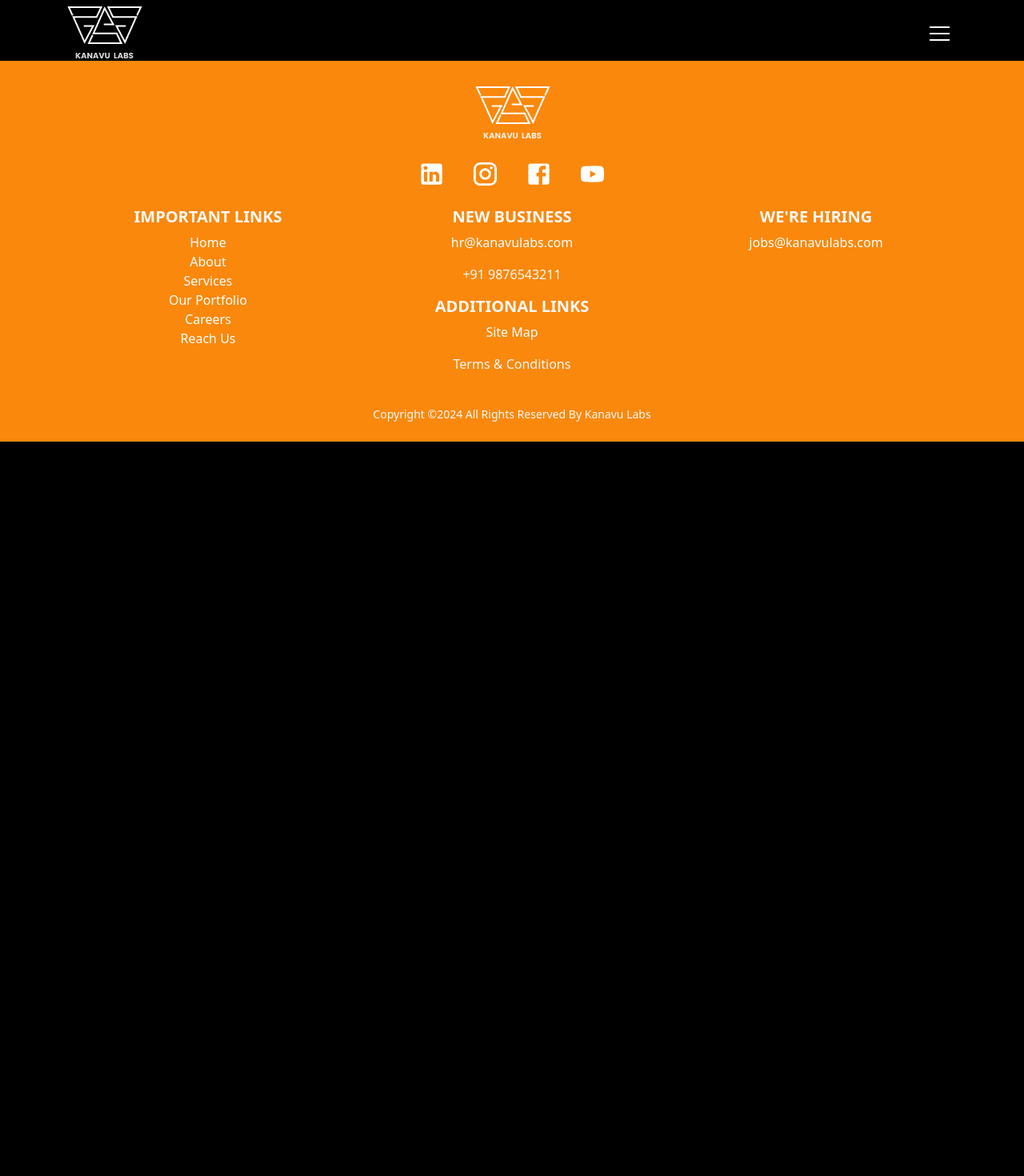
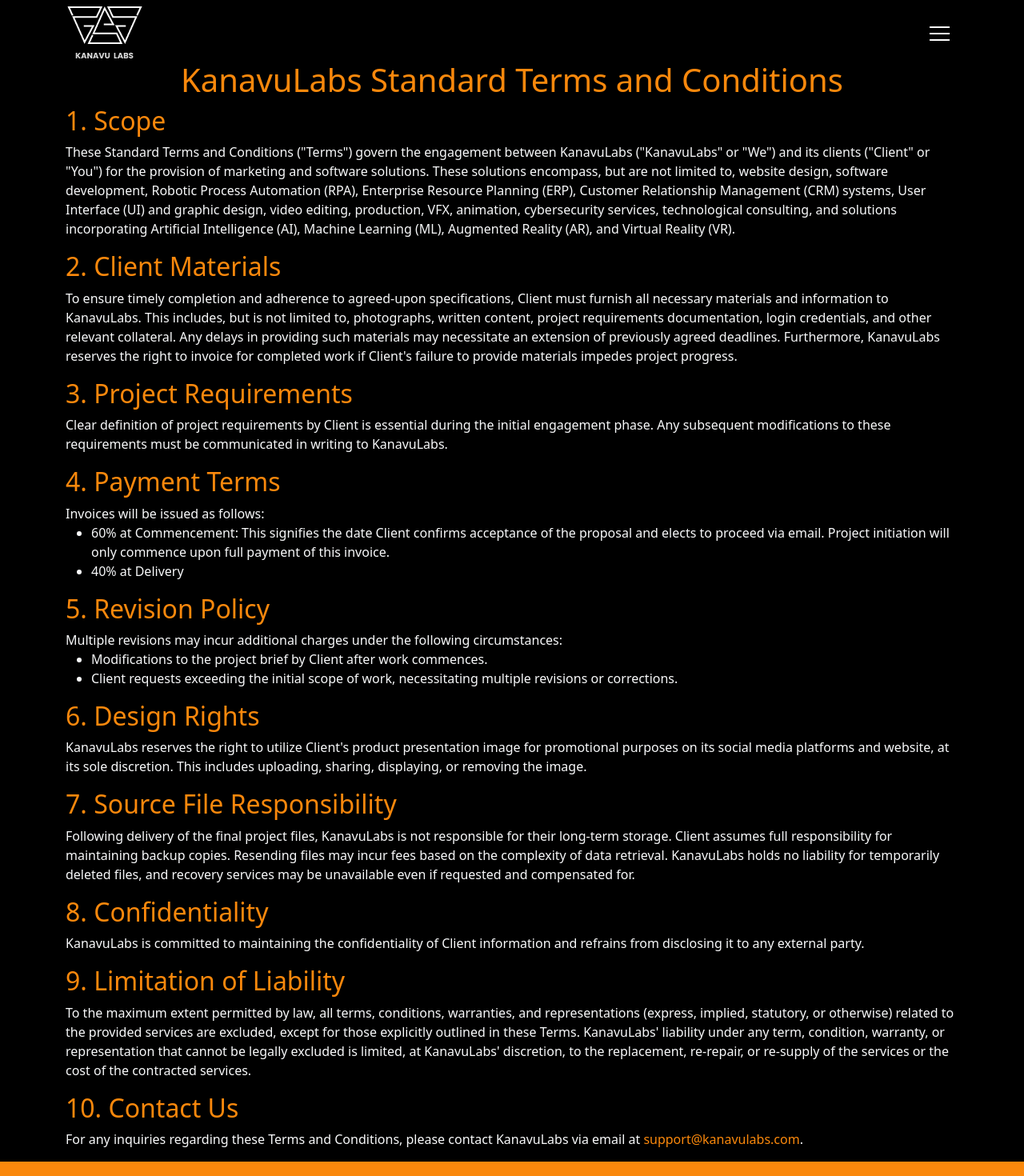
Before and after one commit to RajkumarMM/Marketing, a React (Vite) app: page /terms-and-conditions in a window 1280 px wide. Shown: the top 1470 px of the page at 80% size. Before the commit the page ends 800 px from the top, so only its background shows below. Built offline with nearby package versions, Linux system fonts and the light colour scheme.

Commit message:
terms and conditions

```diff
--- a/src/AboutUs.jsx
+++ b/src/AboutUs.jsx
@@ -1,6 +1,7 @@
 import React from 'react'
 import AbImage from '../src/assets/aboutUsImage.png';
-import Scroll from './components/Scroll';
+import ScrollToTop from './components/ScrollToTop';
+
 
 function AboutUs() {
   return (
@@ -29,7 +30,7 @@
   </div>
 </div>
 </div>
-<Scroll />
+<ScrollToTop />
 </div>
   )
 }
--- a/src/App.jsx
+++ b/src/App.jsx
@@ -5,6 +5,7 @@
 import AboutUs from "./AboutUs";
 import Footer from './components/Footer';
 import ContactUs from "./ContactUs";
+import TermsAndConditions from "./TermsAndConditions";
 
 
 function App() {
@@ -16,6 +17,7 @@
       <Route path="/" element={<Home />} />
       <Route path="/about" element={<AboutUs />} />
       <Route path="/contact-us" element={<ContactUs />} />
+      <Route path="/terms-and-conditions" element={<TermsAndConditions />} />
     </Routes>
     <Footer />
   </Router>
--- a/src/ContactUs.jsx
+++ b/src/ContactUs.jsx
@@ -1,5 +1,6 @@
 import React, { useState } from 'react';
-import Scroll from './components/Scroll';
+import ScrollToTop from './components/ScrollToTop';
+
 
 function ContactUs() {
   const [query, setQuery] = useState('');
@@ -25,8 +26,8 @@
         <div className="col-md-5 my-4 p-4 rounded" style={{ border: "1px solid #fa880c", backgroundColor: '#1a1a1a' }}>
           <h3 style={{ color: "#fa880c" }}>Chat with Us</h3>
           <p className='fs-5 fw-semibold'>We are available to chat with you anytime. Click below to start a conversation with our support team.</p>
-          <a href="mailto:example@example.com" className="btn btn-outline-light" target="_blank" rel="noopener noreferrer">
-            Start Chat
+          <a href="mailto:support@kanavulabs.com?cc=magudeeswarn.chandrasekaran@kanavulabs.com&amp;subject=KanavuLabs%20Website%20Enquiry" className="btn btn-outline-light" target="_blank">
+            Mail Us
           </a>
         </div>
 
@@ -35,7 +36,7 @@
           <h3 style={{ color: "#fa880c" }}>Call Us</h3>
           <span className='fs-5 fw-semibold me-2'>Reach us directly at:</span>
           <p className='mt-2' style={{ color: "#fa880c" }}>Available from 9:00 AM to 6:00 PM, Monday to Friday.</p>
-          <a href="tel:+919876543210" className='btn btn-outline-light'> Call Us</a>
+          <a href="tel:+919629824568" className='btn btn-outline-light'> Call Us</a>
         </div>
       </div>
 
@@ -105,7 +106,7 @@
         )}
       </div>
     </div>
-    <Scroll />
+    <ScrollToTop />
     </>
   );
 }
--- /dev/null
+++ b/src/TermsAndConditions.jsx
@@ -0,0 +1,73 @@
+import React from 'react';
+import ScrollToTop from './components/ScrollToTop';
+
+function TermsAndConditions() {
+  return (
+    <>
+    <div className="container text-light">
+      <h1 className="text-center" style={{ color: '#fa880c' }}>KanavuLabs Standard Terms and Conditions</h1>
+
+      <h2 style={{ color: '#fa880c' }}>1. Scope</h2>
+      <p>
+        These Standard Terms and Conditions ("Terms") govern the engagement between KanavuLabs ("KanavuLabs" or "We") and its clients ("Client" or "You") for the provision of marketing and software solutions. These solutions encompass, but are not limited to, website design, software development, Robotic Process Automation (RPA), Enterprise Resource Planning (ERP), Customer Relationship Management (CRM) systems, User Interface (UI) and graphic design, video editing, production, VFX, animation, cybersecurity services, technological consulting, and solutions incorporating Artificial Intelligence (AI), Machine Learning (ML), Augmented Reality (AR), and Virtual Reality (VR).
+      </p>
+
+      <h2 style={{ color: '#fa880c' }}>2. Client Materials</h2>
+      <p>
+        To ensure timely completion and adherence to agreed-upon specifications, Client must furnish all necessary materials and information to KanavuLabs. This includes, but is not limited to, photographs, written content, project requirements documentation, login credentials, and other relevant collateral. Any delays in providing such materials may necessitate an extension of previously agreed deadlines. Furthermore, KanavuLabs reserves the right to invoice for completed work if Client's failure to provide materials impedes project progress.
+      </p>
+
+      <h2 style={{ color: '#fa880c' }}>3. Project Requirements</h2>
+      <p>
+        Clear definition of project requirements by Client is essential during the initial engagement phase. Any subsequent modifications to these requirements must be communicated in writing to KanavuLabs.
+      </p>
+
+      <h2 style={{ color: '#fa880c' }}>4. Payment Terms</h2>
+      <p>
+        Invoices will be issued as follows:
+        <ul>
+          <li>60% at Commencement: This signifies the date Client confirms acceptance of the proposal and elects to proceed via email. Project initiation will only commence upon full payment of this invoice.</li>
+          <li>40% at Delivery</li>
+        </ul>
+      </p>
+
+      <h2 style={{ color: '#fa880c' }}>5. Revision Policy</h2>
+      <p>
+        Multiple revisions may incur additional charges under the following circumstances:
+        <ul>
+          <li>Modifications to the project brief by Client after work commences.</li>
+          <li>Client requests exceeding the initial scope of work, necessitating multiple revisions or corrections.</li>
+        </ul>
+      </p>
+
+      <h2 style={{ color: '#fa880c' }}>6. Design Rights</h2>
+      <p>
+        KanavuLabs reserves the right to utilize Client's product presentation image for promotional purposes on its social media platforms and website, at its sole discretion. This includes uploading, sharing, displaying, or removing the image.
+      </p>
+
+      <h2 style={{ color: '#fa880c' }}>7. Source File Responsibility</h2>
+      <p>
+        Following delivery of the final project files, KanavuLabs is not responsible for their long-term storage. Client assumes full responsibility for maintaining backup copies. Resending files may incur fees based on the complexity of data retrieval. KanavuLabs holds no liability for temporarily deleted files, and recovery services may be unavailable even if requested and compensated for.
+      </p>
+
+      <h2 style={{ color: '#fa880c' }}>8. Confidentiality</h2>
+      <p>
+        KanavuLabs is committed to maintaining the confidentiality of Client information and refrains from disclosing it to any external party.
+      </p>
+
+      <h2 style={{ color: '#fa880c' }}>9. Limitation of Liability</h2>
+      <p>
+        To the maximum extent permitted by law, all terms, conditions, warranties, and representations (express, implied, statutory, or otherwise) related to the provided services are excluded, except for those explicitly outlined in these Terms. KanavuLabs' liability under any term, condition, warranty, or representation that cannot be legally excluded is limited, at KanavuLabs' discretion, to the replacement, re-repair, or re-supply of the services or the cost of the contracted services.
+      </p>
+
+      <h2 style={{ color: '#fa880c' }}>10. Contact Us</h2>
+      <p>
+        For any inquiries regarding these Terms and Conditions, please contact KanavuLabs via email at <a href="mailto:support@kanavulabs.com" style={{ color: '#fa880c' }}>support@kanavulabs.com</a>.
+      </p>
+    </div>
+    <ScrollToTop />
+    </>
+  );
+}
+
+export default TermsAndConditions;
--- a/src/components/Footer.jsx
+++ b/src/components/Footer.jsx
@@ -7,6 +7,7 @@
 import KanavulabIcon2 from '../assets/Kanavu Labs Logo.png';
 
 function Footer() {
+  const currentYear = new Date().getFullYear();
   return (
     <footer className="text-light py-2" style={{ backgroundColor: '#fa880c' }}>
       <div className="container text-center">
@@ -65,7 +66,7 @@
             <p>
               <NavLink to="/sitemap" className="text-white" activeClassName="active">Site Map</NavLink>
             </p>
-            <p>Terms & Conditions</p>
+            <p><NavLink to="/terms-and-conditions" className="text-white" activeClassName="active">Terms & Conditions</NavLink></p>
           </div>
           <div className="col-12 col-md-4">
             <h5 className="fw-semibold">WE'RE HIRING</h5>
@@ -75,7 +76,7 @@
           </div>
         </div>
         <div className="small">
-          <p>Copyright ©2024 All Rights Reserved By Kanavu Labs</p>
+          <p>Copyright ©{currentYear} All Rights Reserved By Kanavu Labs</p>
         </div>
       </div>
     </footer>
--- /dev/null
+++ b/src/components/ScrollToTop.jsx
@@ -0,0 +1,45 @@
+import React, { useEffect, useState } from 'react';
+import { Link } from 'react-scroll';
+import './Scroll.css';
+
+function ScrollToTop() {
+  const [scrollTopVisible, setScrollTopVisible] = useState(false);
+
+  const handleScroll = () => {
+    const scrollY = window.scrollY;
+
+    // Show scroll to top button when scrolling down past a certain point
+    setScrollTopVisible(scrollY > 100); // Adjust this value as needed
+  };
+
+  useEffect(() => {
+    window.addEventListener('scroll', handleScroll);
+
+    return () => {
+      window.removeEventListener('scroll', handleScroll);
+    };
+  }, []);
+
+  return (
+    <>
+      {scrollTopVisible && (
+        <div className='container'>
+          <Link
+            to="top" // The id of the target component
+            smooth={true} // Enable smooth scrolling
+            duration={500} // Duration of scroll in milliseconds
+          >
+            <span className="scroll-text-top">SCROLL</span>
+            <div className="scroll-top">
+              <span></span>
+              <span></span>
+              <span></span>
+            </div>
+          </Link>
+        </div>
+      )}
+    </>
+  );
+}
+
+export default ScrollToTop;
--- a/src/components/WeDoDifferent.jsx
+++ b/src/components/WeDoDifferent.jsx
@@ -1,5 +1,6 @@
 import React from 'react';
 import laptopImage from '../assets/laptop.png';
+import { NavLink } from 'react-router-dom';
 
 function WeDoDifferent() {
   return (
@@ -21,7 +22,7 @@
       <span style={{ color: "#fa880c" }}>custom software solutions</span> that drive growth.
     </p>
     <p class="mb-3">Ready to <span style={{ color: "#fa880c" }}>take your business to the next level?</span></p>
-    <button class="btn btn-outline-light w-50" onClick={() => window.location.href = 'tel:+1234567890'} >Let's talk</button>
+    <NavLink to="/contact-us"><button class="btn btn-outline-light w-50">Let's talk</button></NavLink>
   </div>
 </div>
 </div>
```
